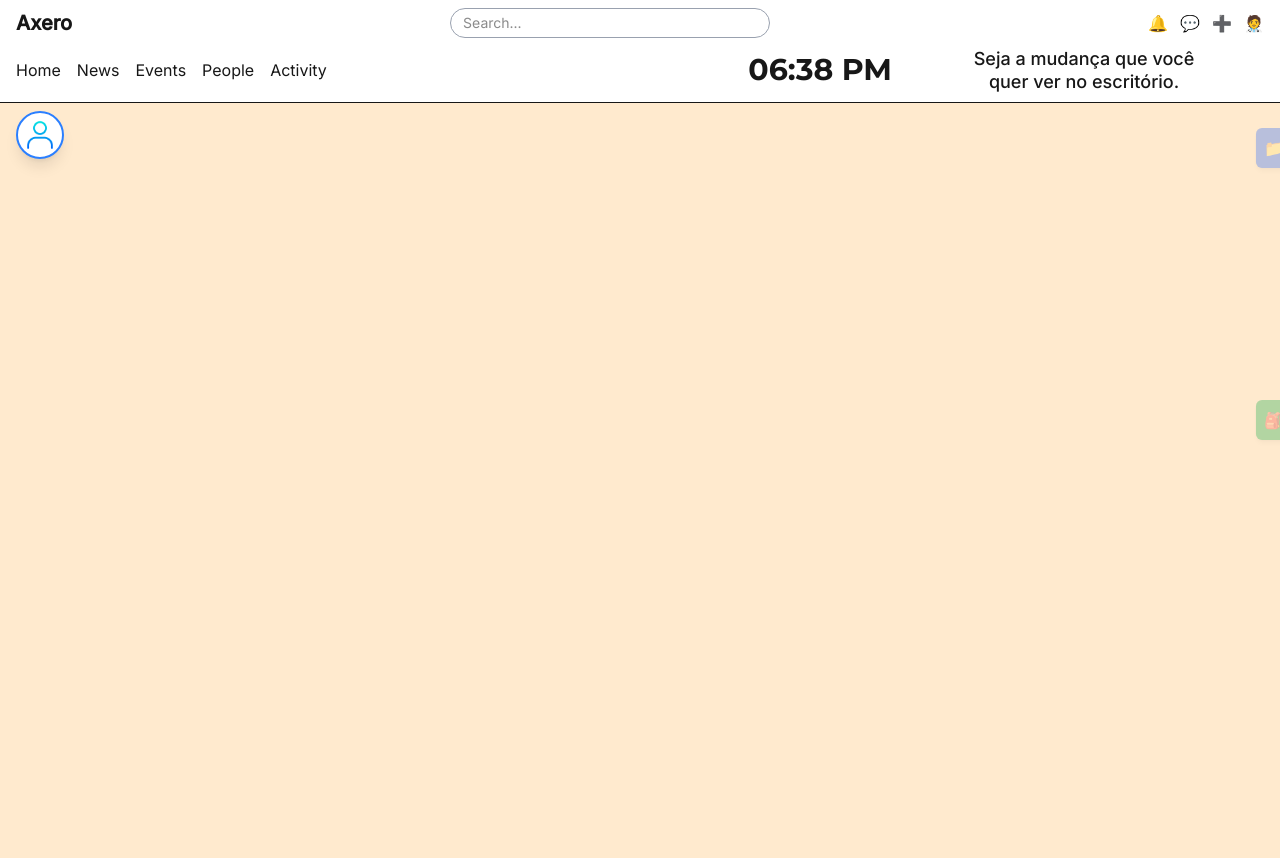
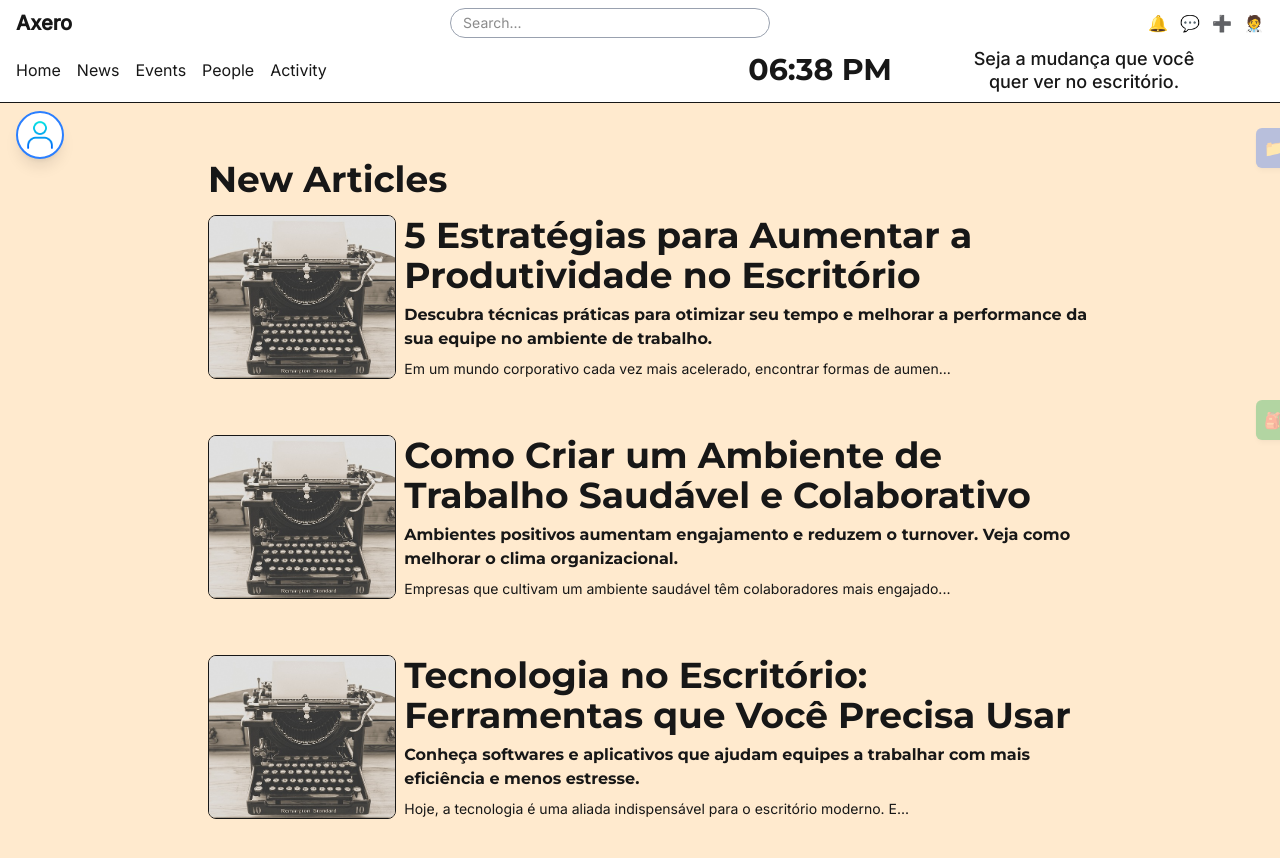
Before and after one commit to kailera/office-space, a Next.js app: page / in a window 1280 px wide. Shown: the top 858 px of the page. Before the commit the page ends 800 px from the top, so only its background shows below. Built offline with nearby package versions, Linux system fonts and the light colour scheme.

Commit message:
created: blog content

```diff
--- a/app/globals.css
+++ b/app/globals.css
@@ -61,25 +61,25 @@ h1, h2, h3, h4, h5, h6{
 }
 
 h1 {
-  @apply text-4xl font-bold;
+  @apply text-2xl sm:text-3xl md:text-4xl font-bold;
 }
 
 h2 {
-  @apply text-3xl font-semibold;
+  @apply text-xl sm:text-2xl md:text-3xl font-semibold;
 }
 
 h3 {
-  @apply text-2xl font-medium;
+  @apply text-lg sm:text-xl md:text-2xl font-medium;
 }
 
 h4 {
-  @apply text-xl;
+  @apply text-base sm:text-lg md:text-xl;
 }
 
 h5 {
-  @apply text-lg;
+  @apply text-sm sm:text-base md:text-lg;
 }
 
 h6 {
-  @apply text-base;
+  @apply text-sm sm:text-sm md:text-base;
 }
--- a/app/page.tsx
+++ b/app/page.tsx
@@ -1,17 +1,25 @@
+import ContainerBlock from "@/components/layout/container-block";
 import FloatingContainer from "@/components/layout/floating-container";
 import FloatingPanelProject from "@/components/layout/floating-panel-project";
 import FloatingQuickAccessPanel from "@/components/layout/floating-quickacess-panel";
 import Header from "@/components/layout/header";
+import BlogContent from "@/components/ui/blog-content";
 import { quickApps } from "@/res/apps";
+import { blogPosts } from "@/res/blog-content";
 import { projects } from "@/res/projects";
-export default function Page(){
-  return(
-<main className="w-full">
-      <Header/>
 
-      <FloatingContainer/>
-      <FloatingPanelProject projects={projects}/>
-      <FloatingQuickAccessPanel apps={quickApps}/>
-    </main>
-  )
+export default function Page() {
+  return (
+    <div>
+      <main className="w-full">
+        <Header />
+        <FloatingContainer />
+        <FloatingPanelProject projects={projects} />
+        <FloatingQuickAccessPanel apps={quickApps} />
+        <ContainerBlock>
+          <BlogContent title="New Articles"articles={blogPosts} />
+        </ContainerBlock>
+      </main>
+    </div>
+  );
 }
--- a/components/layout/container-block.tsx
+++ b/components/layout/container-block.tsx
@@ -8,7 +8,7 @@ interface IContentBlock{
 export default function ContainerBlock({children, className}:IContentBlock) {
   return (
     <section
-      className={`w-full px-258 md:px-258 lg:px-258 py-12 max-w-7xl mx-auto flex justify-center ${className}`}>
+      className={`py-12 max-w-7xl mx-auto flex justify-center ${className}`}>
       {children}
     </section>
   );
--- a/components/layout/floating-container.tsx
+++ b/components/layout/floating-container.tsx
@@ -9,7 +9,6 @@ import MessageBox from "../ui/message-box";
 
 const contacts:User[] = [
     {id:'1', name:"Mary", image:"/img/mary.jpg"},
-    {id:'2', name:"Boss", image:"/img/boss.jpg"},
     {id:'3', name:"Jhon", image:"/img/jhon.jpg"},
     {id:'4', name:"Serena", image:"/img/samanta.jpg"},
     {id:'5', name:"Will", image:"/img/will.jpg"}
--- /dev/null
+++ b/components/ui/blog-content.tsx
@@ -0,0 +1,46 @@
+import Image from "next/image";
+
+interface Article {
+  title: string;
+  description: string;
+  text: string;
+  publishBy: string;
+  image: string;
+}
+
+interface IBlogContent {
+  title:string,
+  articles: Article[];
+}
+
+export default function BlogContent({ title, articles }: IBlogContent) {
+  const displayFractionText = (fraction: string) => fraction.slice(0, 75);
+  return (
+    <div className="w-3/4  flex flex-col justify-center md:justify-start pl-2 md:pl-[40px]">
+        <h1 className="m-2">{title}</h1>
+      {articles.map((article, i) => (
+        <div key={i}>
+          <div className="flex flex-col sm:flex-row gap-2  m-2 mb-12">
+            <div className="w-full md:w-[240px] h-auto border rounded-lg overflow-hidden ">
+              <Image
+                src={article.image}
+                alt="image"
+                width={240}
+                height={240}
+                className="w-full h-full object-cover"
+              />
+            </div>
+
+            <div className="w-full flex flex-col gap-2">
+              <h1>{article.title}</h1>
+              <h6>{article.description}</h6>
+              <p className="text-sm">{`${displayFractionText(
+                article.text
+              )}...`}</p>
+            </div>
+          </div>
+        </div>
+      ))}
+    </div>
+  );
+}
--- /dev/null
+++ b/res/blog-content.ts
@@ -0,0 +1,51 @@
+export const blogPosts = [
+  {
+    title: "5 Estratégias para Aumentar a Produtividade no Escritório",
+    description: "Descubra técnicas práticas para otimizar seu tempo e melhorar a performance da sua equipe no ambiente de trabalho.",
+    text: `
+Em um mundo corporativo cada vez mais acelerado, encontrar formas de aumentar a produtividade tornou-se essencial. Neste artigo, exploramos cinco estratégias eficazes:
+
+1. **Planeje seu dia** com metas claras.
+2. **Organize seu espaço** de trabalho.
+3. **Aplique a técnica Pomodoro.**
+4. **Delegue responsabilidades.**
+5. **Use tecnologia a seu favor.**
+
+Transforme hábitos e colha resultados reais.
+    `,
+    publishBy: "Marina Costa – Especialista em Gestão de Tempo",
+    image: "/img/writter.jpg"
+  },
+  {
+    title: "Como Criar um Ambiente de Trabalho Saudável e Colaborativo",
+    description: "Ambientes positivos aumentam engajamento e reduzem o turnover. Veja como melhorar o clima organizacional.",
+    text: `
+Empresas que cultivam um ambiente saudável têm colaboradores mais engajados. Algumas ações práticas incluem:
+
+- Estimular a **comunicação clara** e o respeito mútuo.
+- Criar espaços de descanso e pausas ativas.
+- Promover **atividades de integração**.
+- Valorizar conquistas e dar feedbacks construtivos.
+
+Cuidar do ambiente de trabalho é cuidar das pessoas.
+    `,
+    publishBy: "Carlos Menezes – Psicólogo Organizacional",
+    image: "/img/writter.jpg"
+  },
+  {
+    title: "Tecnologia no Escritório: Ferramentas que Você Precisa Usar",
+    description: "Conheça softwares e aplicativos que ajudam equipes a trabalhar com mais eficiência e menos estresse.",
+    text: `
+Hoje, a tecnologia é uma aliada indispensável para o escritório moderno. Entre as ferramentas mais úteis, destacam-se:
+
+- **Trello ou Asana** para gestão de tarefas.
+- **Slack ou Microsoft Teams** para comunicação interna.
+- **Google Drive** para colaboração em tempo real.
+- **Notion** para organização de conhecimento.
+
+Adotar as ferramentas certas pode reduzir retrabalho e melhorar a produtividade.
+    `,
+    publishBy: "Luiza Fernandes – Consultora de Transformação Digital",
+    image: "/img/writter.jpg"
+  }
+]
```
Also changed, not shown: public/img/writter.jpg (added).
